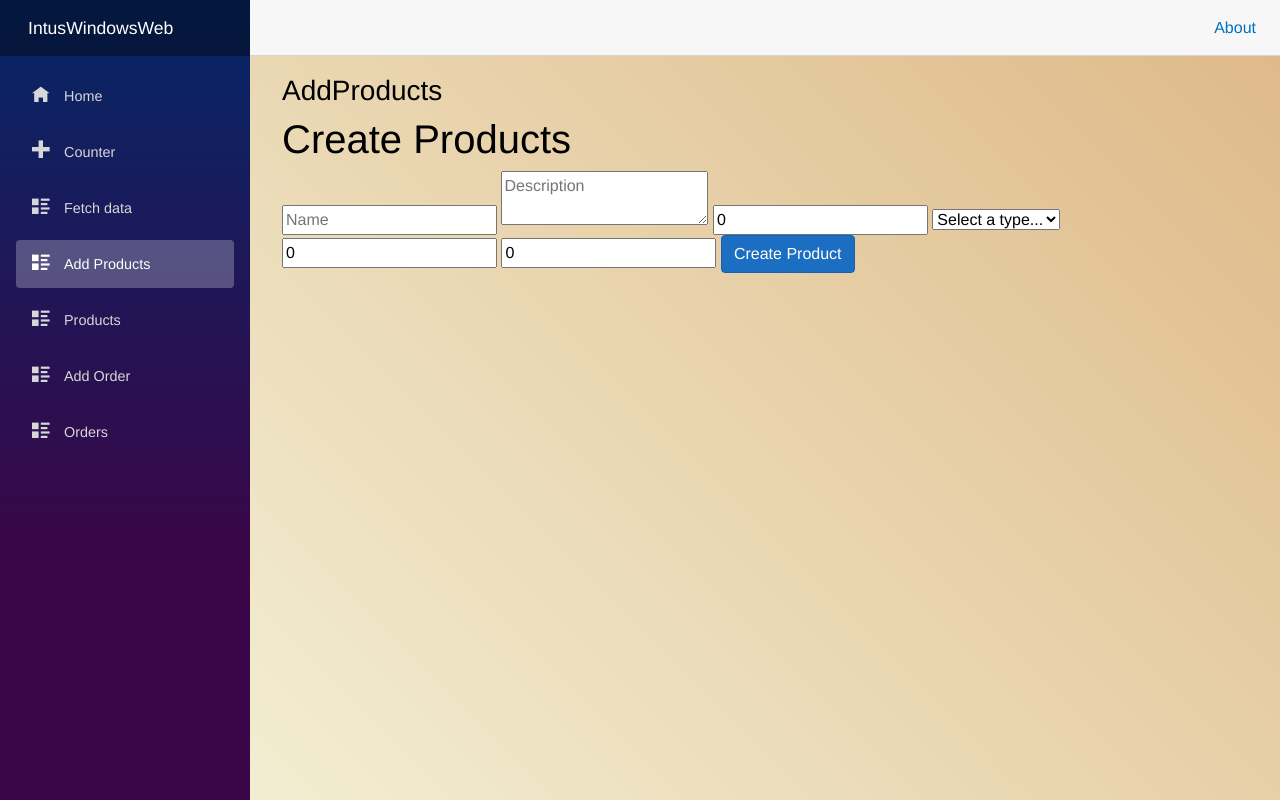
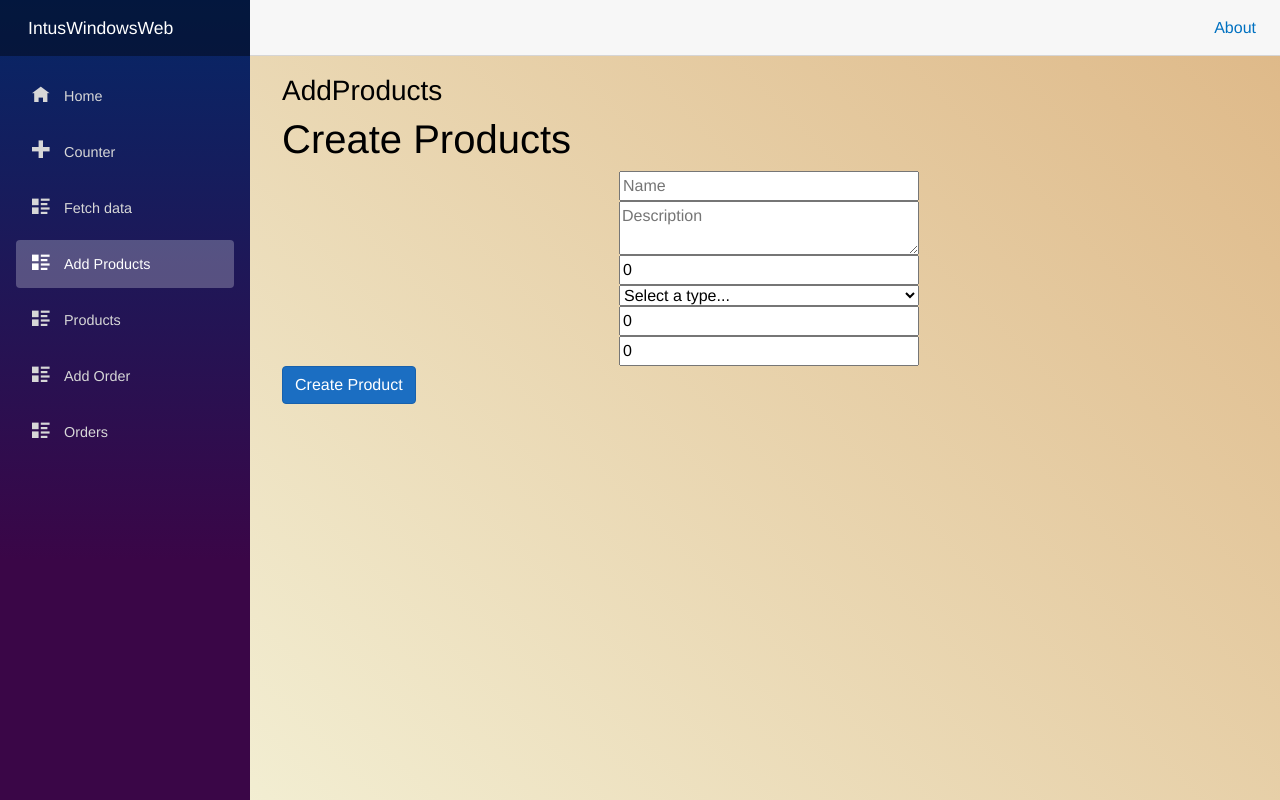
Before and after one commit to BrunoPerkovic/IntusWindowsWeb, an ASP.NET Core app: page /AddProduct in a window 1280 px wide. Run offline with ASP.NET Core 8, Linux system fonts and the light colour scheme; style sheets or scripts are compiled from the project's sources.

Commit message:
css again

```diff
--- a/IntusWindowsWeb/Pages/Product/AddProduct.razor
+++ b/IntusWindowsWeb/Pages/Product/AddProduct.razor
@@ -10,16 +10,18 @@
     <DataAnnotationsValidator/>
     <ValidationSummary/>
 
+    <div class="column-layout">
         <InputText id="name" @bind-Value="_product.Name" placeholder="Name"/>
         <InputTextArea id="description" @bind-Value="_product.Description" placeholder="Description"/>
         <InputNumber id="price" @bind-Value="_product.Price" placeholder="Price"/>
         <InputSelect id="type" @bind-Value="_product.Type">
-        <option value="">Select a type...</option>
+            <option value="" selected="">Select a type...</option>
             <option value="Window">Window</option>
             <option value="Door">Door</option>
         </InputSelect>
         <InputNumber id="width" @bind-Value="_product.Width" placeholder="Width"/>
         <InputNumber id="height" @bind-Value="_product.Height" placeholder="Height"/>
+    </div>
 
     <button type="submit" class="btn btn-primary">Create Product</button>
 </EditForm>
--- a/IntusWindowsWeb/wwwroot/css/app.css
+++ b/IntusWindowsWeb/wwwroot/css/app.css
@@ -162,3 +162,15 @@ a, .btn-link {
     align-items: center;
     text-align: center;
 }
+
+.column-layout {
+    display: flex;
+    flex-direction: column;
+    align-items: center;
+    justify-content: center;
+}
+
+.column-layout > * {
+    width: 100%;
+    max-width: 300px;
+}
```
Also changed, not shown: 12 other files. Lines whose indentation alone changed are shown as unchanged.
